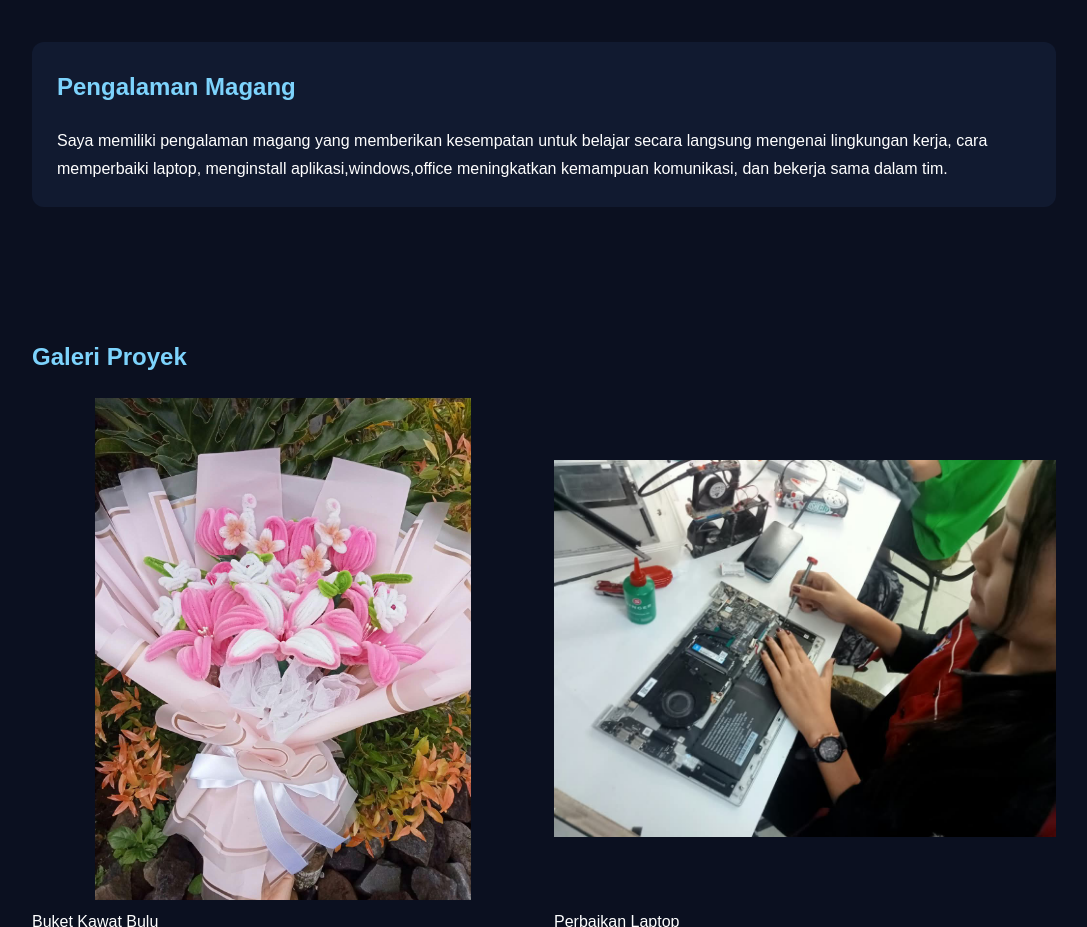
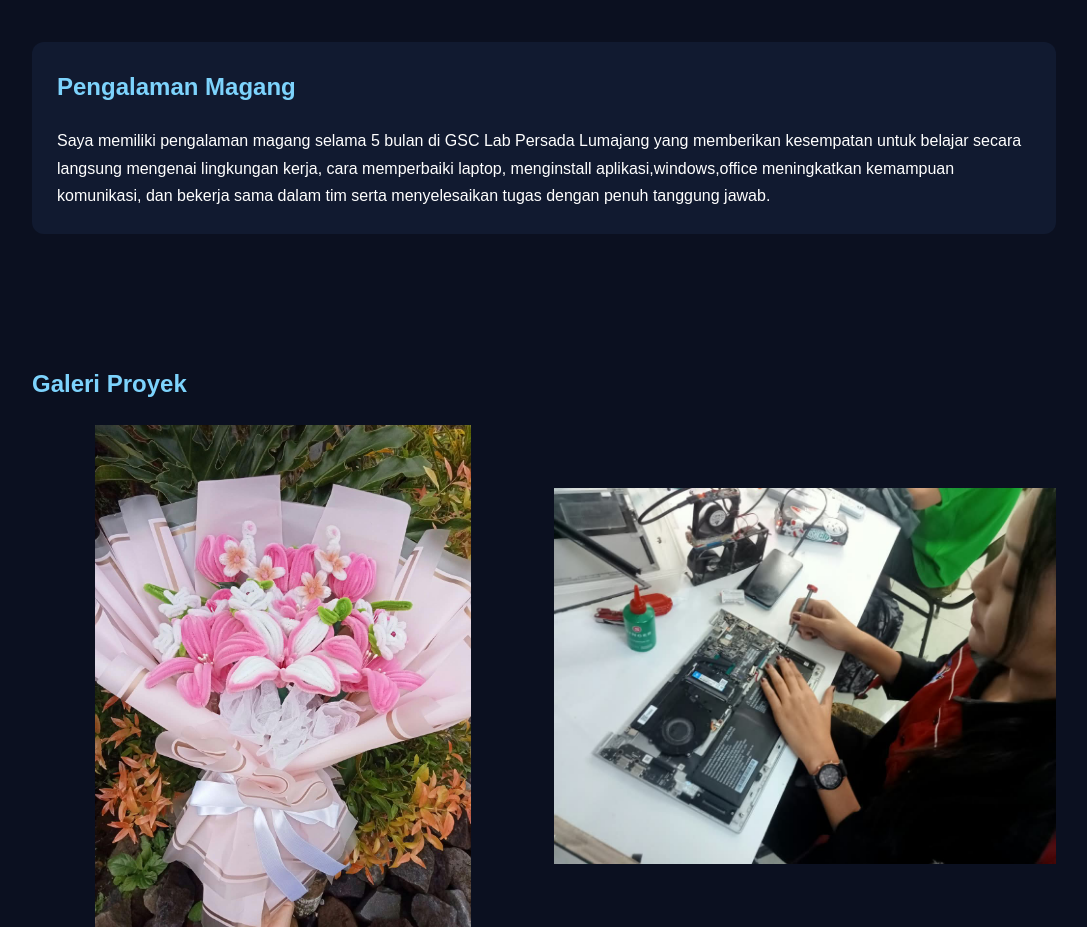
Before and after one commit to nidyachellsya/nidyachellsya.github.io, a plain HTML site: page index.html in a window 1280 px wide. Shown: the part 1560-2487 px from the top of the page, without its empty margins (96-1183 px from the left). Drawn offline with Linux system fonts and the light colour scheme.

Commit message:
Update index.html

```diff
--- a/index.html
+++ b/index.html
@@ -211,9 +211,9 @@
     <div class="content">
         <h2>Pengalaman Magang</h2>
         <p>
-            Saya memiliki pengalaman magang yang memberikan kesempatan
+            Saya memiliki pengalaman magang selama 5 bulan di GSC Lab Persada Lumajang yang memberikan kesempatan
             untuk belajar secara langsung mengenai lingkungan kerja, cara memperbaiki laptop, menginstall aplikasi,windows,office
-            meningkatkan kemampuan komunikasi, dan bekerja sama dalam tim.
+            meningkatkan kemampuan komunikasi, dan bekerja sama dalam tim serta menyelesaikan tugas dengan penuh tanggung jawab.
         </p>
     </div>
 </section>
```
